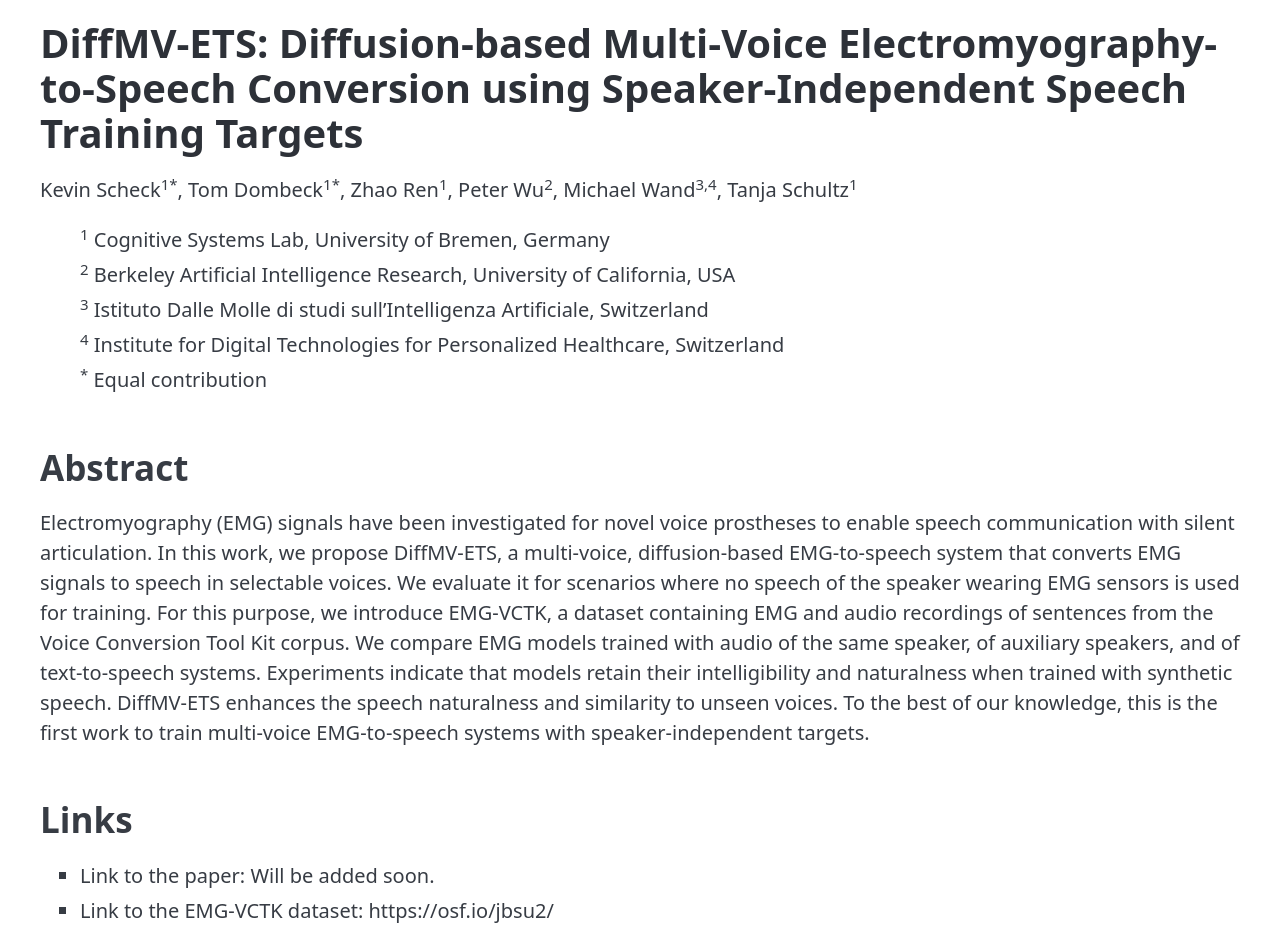
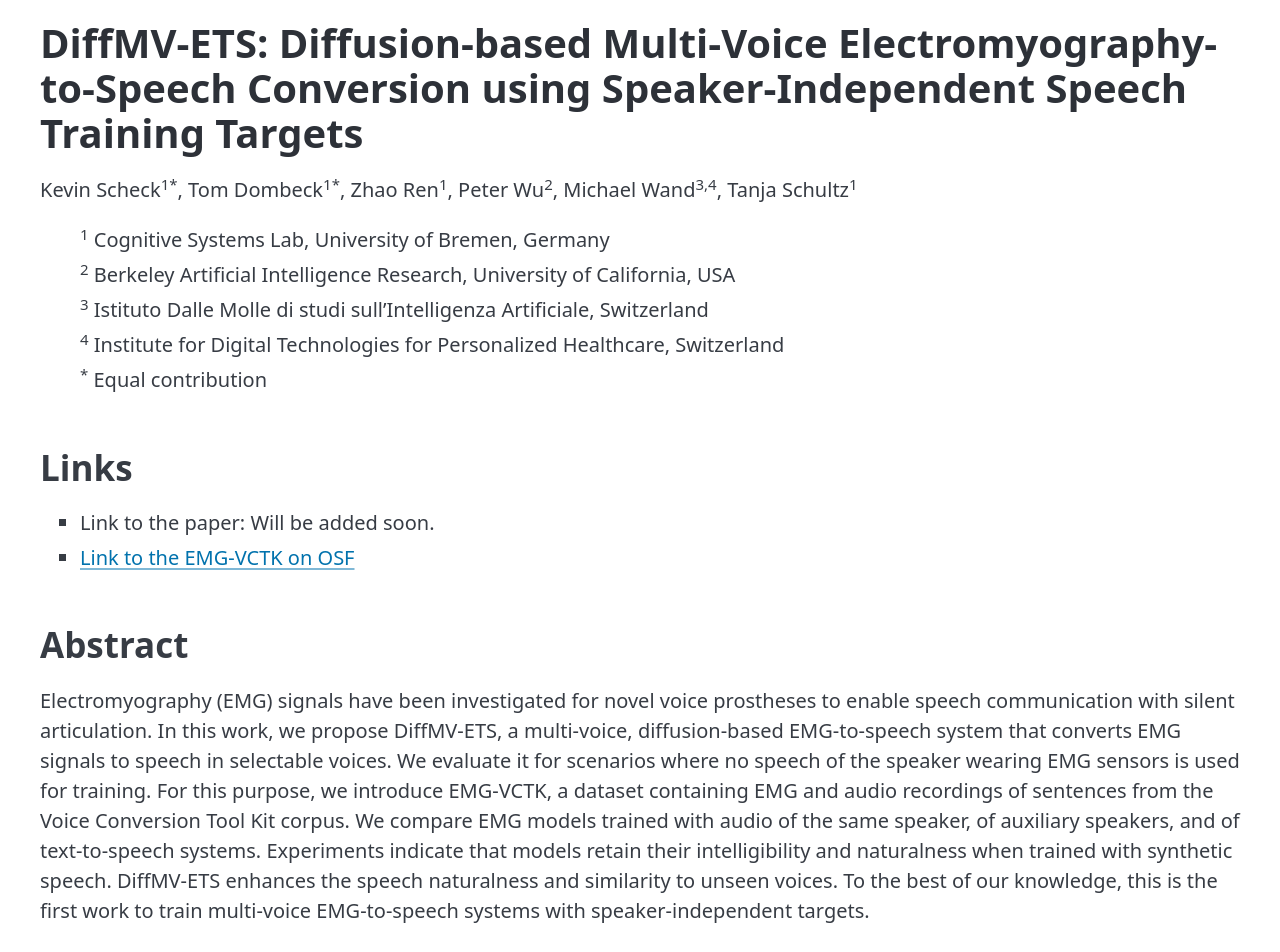
Before and after one commit to scheck-k/diffmv-ets-demo, a plain HTML site: page index.html in a window 1280 px wide. Shown: the top 952 px of the page. Drawn offline with Linux system fonts and the light colour scheme.

Commit message:
Update index.html

```diff
--- a/index.html
+++ b/index.html
@@ -28,6 +28,12 @@
           </ol>
 
 
+        <h2>Links</h2>
+        <ul>
+            <li>Link to the paper: Will be added soon.</li>
+            <li> <a href="https://osf.io/jbsu2/">Link to the EMG-VCTK on OSF</a> </li>
+        </ul>
+
 
           <h2>Abstract</h2>
           <p>
@@ -41,11 +47,7 @@
             To the best of our knowledge, this is the first work to train multi-voice EMG-to-speech systems with speaker-independent targets.
         </p>
 
-        <h2>Links</h2>
-        <ul>
-            <li>Link to the paper: Will be added soon.</li>
-            <li>Link to the EMG-VCTK dataset: https://osf.io/jbsu2/ </li>
-        </ul>
+
 
         <h2>Listening Examples</h2>
         In the following, there are four listening examples using test EMG signals of EMG-VCTK, recorded during silent speech.
```
